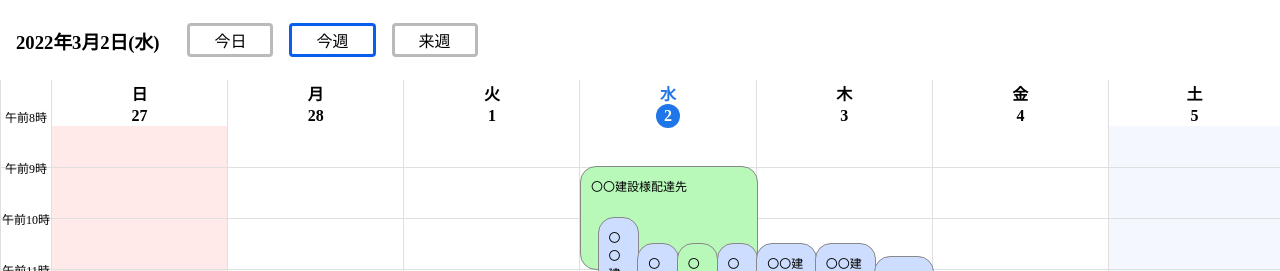
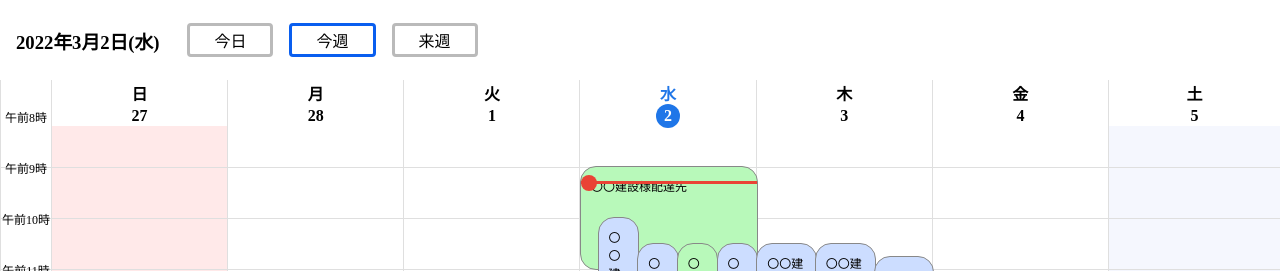
Before and after one commit to cpt-sugiura/calendar-demo, a React app: page / in a window 1280 px wide. Shown: the part 1600-1871 px from the top of the page. Built offline with nearby package versions, Linux system fonts and the light colour scheme; the HTML template or start-up script is replaced by a standard one.

Commit message:
fix 現在時刻バーが隠れる問題を修正

```diff
--- a/src/Calender/Calender.scss
+++ b/src/Calender/Calender.scss
@@ -194,6 +194,7 @@
         display: flex;
         align-items: center;
         $marker-color: #ea4335;
+        z-index: 1000;
 
         .circle {
           background: $marker-color;
```
Also changed, not shown: 2 other files (tests, documents, lock files or other folders).
